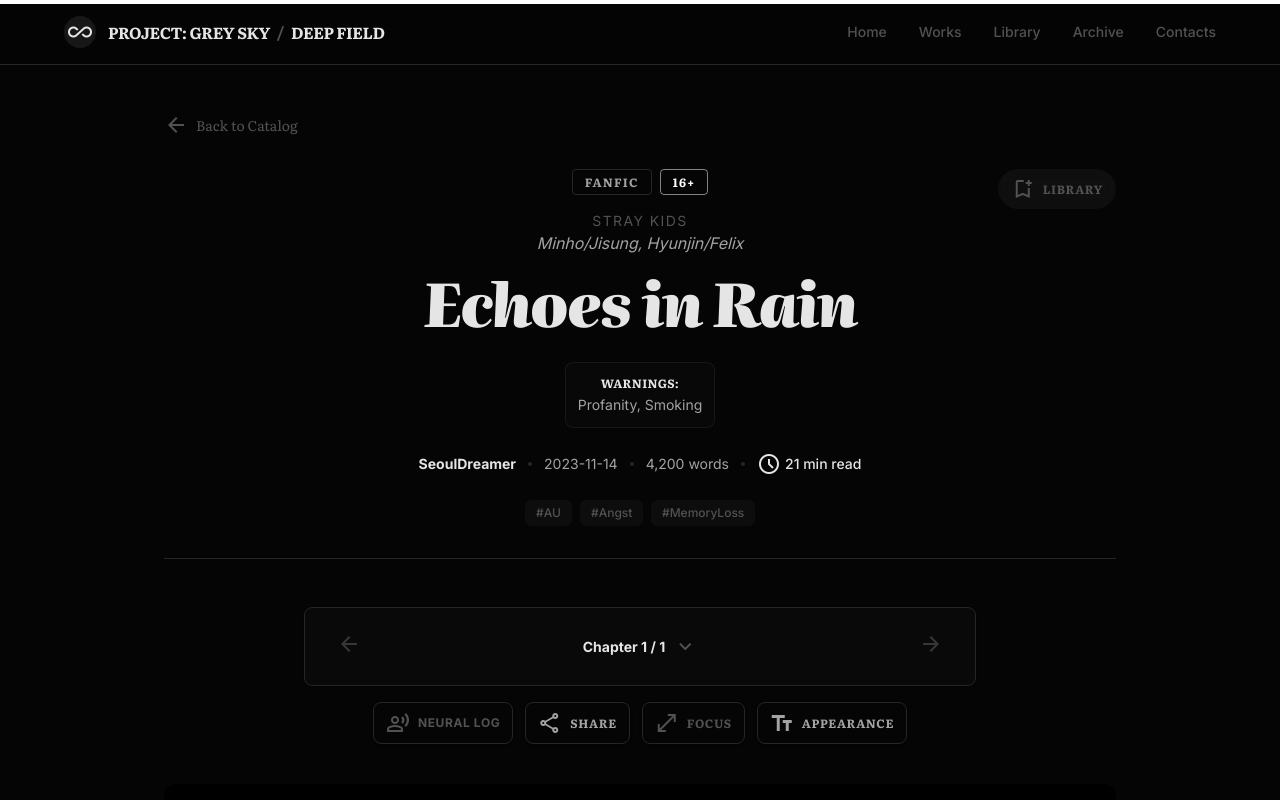
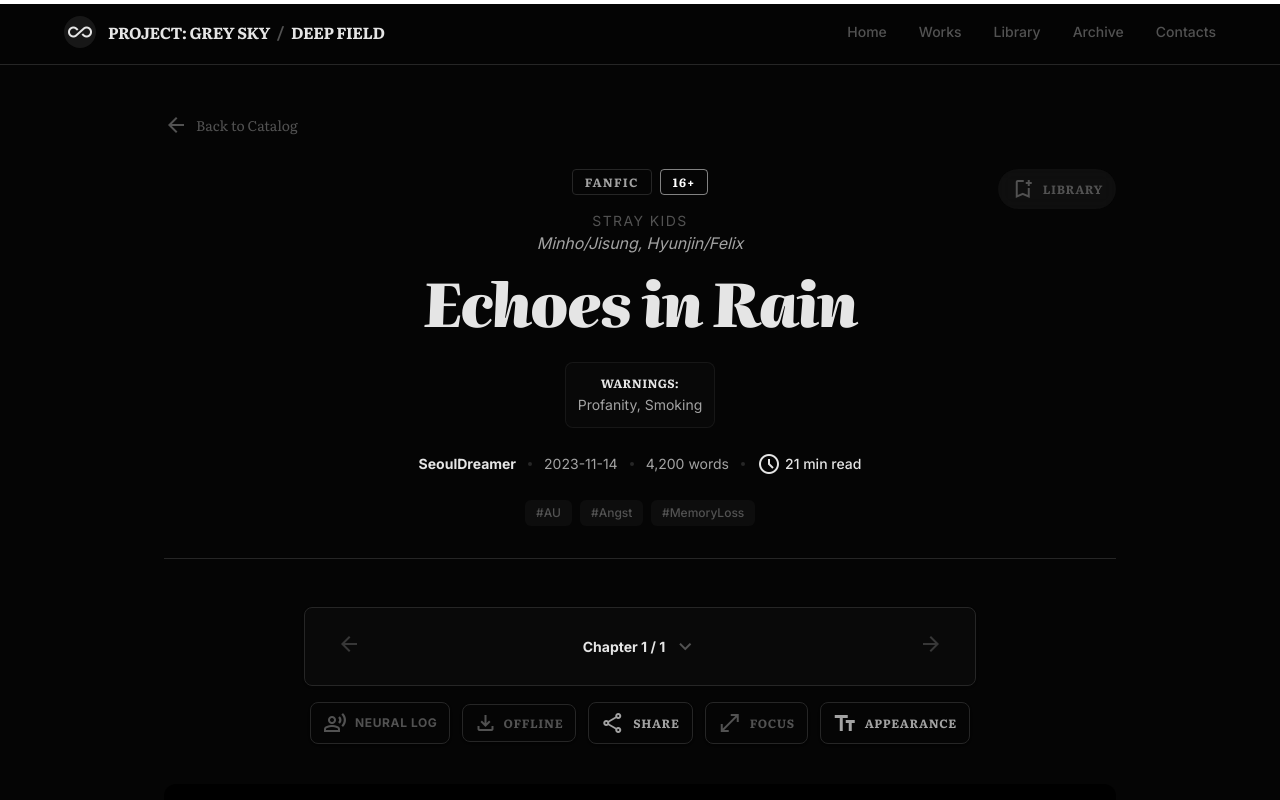
Before and after one commit to NIKIRIKI7/fanfics-reader, a Vue app in the folder frontend/: page /work/echoes-in-rain in a window 1280 px wide. Shown: the top 800 px of the page. Built offline with nearby package versions, Linux system fonts and the light colour scheme.

Commit message:
Добавление оффлайн режима

```diff
--- a/frontend/package.json
+++ b/frontend/package.json
@@ -41,6 +41,7 @@
     "tailwindcss": "^4.0.0",
     "typescript": "~5.9.0",
     "vite": "^7.1.11",
+    "vite-plugin-pwa": "^1.2.0",
     "vite-plugin-vue-devtools": "^8.0.3",
     "vue-tsc": "^3.1.1"
   }
--- a/frontend/src/App.vue
+++ b/frontend/src/App.vue
@@ -3,6 +3,7 @@ import { RouterView } from 'vue-router';
 import { useRoute } from 'vue-router';
 import { TheNavbar, TheFooter } from '@/widgets/layout';
 import { useReadingSettingsStore } from '@/features/customize-reading';
+import { NetworkStatus } from '@/features/offline-mode'; // <--- IMPORT
 import { onEnterFade, onLeaveFade, onEnterSlideDown, onLeaveSlideDown } from '@/shared/lib/gsapTransitions';
 
 const store = useReadingSettingsStore();
@@ -11,6 +12,9 @@ const route = useRoute(); // Импортируем useRoute
 
 <template>
   <div class="flex flex-col min-h-screen">
+    <!-- Network Indicator -->
+    <NetworkStatus /> <!-- <--- INSERT -->
+
     <!-- Navbar с GSAP анимацией -->
     <transition
       :css="false"
--- /dev/null
+++ b/frontend/src/features/offline-mode/index.ts
@@ -0,0 +1,3 @@
+export { default as DownloadButton } from './ui/DownloadButton.vue';
+export { default as NetworkStatus } from './ui/NetworkStatus.vue';
+export { useOfflineStore } from './model/store';
--- /dev/null
+++ b/frontend/src/features/offline-mode/model/store.ts
@@ -0,0 +1,79 @@
+import { defineStore } from 'pinia';
+import { ref, computed } from 'vue';
+import type { Work } from '@/entities/work';
+
+export const useOfflineStore = defineStore('offlineMode', () => {
+  const STORAGE_KEY = 'grey_sky_offline_cache';
+  // Храним полные объекты работ
+  const downloadedWorks = ref<Work[]>([]);
+  const isOnline = ref(navigator.onLine);
+
+  // Слушатели сети
+  window.addEventListener('online', () => { isOnline.value = true; });
+  window.addEventListener('offline', () => { isOnline.value = false; });
+
+  const init = () => {
+    const saved = localStorage.getItem(STORAGE_KEY);
+    if (saved) {
+      try {
+        downloadedWorks.value = JSON.parse(saved);
+      } catch (e) {
+        console.error('Offline cache corrupted', e);
+        downloadedWorks.value = [];
+      }
+    }
+  };
+
+  const isDownloaded = (workId: string) => {
+    return downloadedWorks.value.some(w => w.id === workId);
+  };
+
+  const downloadWork = (work: Work) => {
+    if (!isDownloaded(work.id)) {
+      // Клонируем объект, чтобы разорвать ссылки
+      const workCopy = JSON.parse(JSON.stringify(work));
+      downloadedWorks.value.push(workCopy);
+      saveToStorage();
+    }
+  };
+
+  const removeDownload = (workId: string) => {
+    const index = downloadedWorks.value.findIndex(w => w.id === workId);
+    if (index !== -1) {
+      downloadedWorks.value.splice(index, 1);
+      saveToStorage();
+    }
+  };
+
+  const toggleDownload = (work: Work) => {
+    if (isDownloaded(work.id)) {
+      removeDownload(work.id);
+    } else {
+      downloadWork(work);
+    }
+  };
+
+  const saveToStorage = () => {
+    try {
+      localStorage.setItem(STORAGE_KEY, JSON.stringify(downloadedWorks.value));
+    } catch (e) {
+      alert('Storage full! Cannot save for offline.');
+      console.error(e);
+    }
+  };
+
+  // Метод для получения работы (используется когда нет сети)
+  const getOfflineWork = (slug: string): Work | undefined => {
+    return downloadedWorks.value.find(w => w.slug === slug);
+  };
+
+  init();
+
+  return {
+    downloadedWorks,
+    isOnline,
+    isDownloaded,
+    toggleDownload,
+    getOfflineWork
+  };
+});
--- /dev/null
+++ b/frontend/src/features/offline-mode/ui/DownloadButton.vue
@@ -0,0 +1,64 @@
+<script setup lang="ts">
+import { computed, ref, nextTick, watch } from 'vue';
+import { useOfflineStore } from '../model/store';
+import type { Work } from '@/entities/work';
+import gsap from 'gsap';
+
+const props = defineProps<{ work: Work }>();
+const store = useOfflineStore();
+
+const isDownloaded = computed(() => store.isDownloaded(props.work.id));
+const buttonRef = ref<HTMLElement | null>(null);
+const iconRef = ref<HTMLElement | null>(null);
+
+const handleToggle = async () => {
+  // Анимация нажатия
+  if (buttonRef.value) {
+    gsap.to(buttonRef.value, {
+      scale: 0.95,
+      duration: 0.1,
+      yoyo: true,
+      repeat: 1
+    });
+  }
+  store.toggleDownload(props.work);
+};
+
+// Анимация иконки при изменении статуса
+watch(isDownloaded, async (newVal) => {
+  await nextTick();
+  if (iconRef.value) {
+    gsap.fromTo(iconRef.value,
+      { rotation: -180, scale: 0.5, opacity: 0 },
+      { rotation: 0, scale: 1, opacity: 1, duration: 0.5, ease: 'back.out(1.5)' }
+    );
+  }
+});
+</script>
+
+<template>
+  <button
+    ref="buttonRef"
+    @click="handleToggle"
+    class="flex items-center gap-2 px-3 py-2 rounded-lg border transition-all text-xs uppercase font-bold tracking-wider shadow-sm group"
+    :class="[
+      isDownloaded
+        ? 'bg-green-500/10 border-green-500 text-green-500'
+        : 'bg-background-primary border-border text-text-muted hover:text-text-primary hover:border-text-muted'
+    ]"
+    :title="isDownloaded ? 'Remove from Offline' : 'Download for Offline'"
+  >
+    <div class="relative w-5 h-5 flex items-center justify-center">
+      <span
+        ref="iconRef"
+        :key="isDownloaded ? 'check' : 'download'"
+        class="material-symbols-outlined text-[20px] absolute"
+      >
+        {{ isDownloaded ? 'offline_pin' : 'download' }}
+      </span>
+    </div>
+    <span class="hidden xl:inline">
+      {{ isDownloaded ? 'Downloaded' : 'Offline' }}
+    </span>
+  </button>
+</template>
--- /dev/null
+++ b/frontend/src/features/offline-mode/ui/NetworkStatus.vue
@@ -0,0 +1,28 @@
+<script setup lang="ts">
+import { useOfflineStore } from '../model/store';
+import { storeToRefs } from 'pinia';
+
+const store = useOfflineStore();
+const { isOnline } = storeToRefs(store);
+</script>
+
+<template>
+  <transition
+    enter-active-class="transition duration-300 ease-out"
+    enter-from-class="transform translate-y-full opacity-0"
+    enter-to-class="transform translate-y-0 opacity-100"
+    leave-active-class="transition duration-300 ease-in"
+    leave-from-class="transform translate-y-0 opacity-100"
+    leave-to-class="transform translate-y-full opacity-0"
+  >
+    <div
+      v-if="!isOnline"
+      class="fixed bottom-0 left-0 w-full bg-red-600 text-white py-1 text-center text-xs font-bold uppercase tracking-widest z-[100]"
+    >
+      <div class="flex items-center justify-center gap-2">
+        <span class="material-symbols-outlined text-[16px] animate-pulse">wifi_off</span>
+        Offline Mode Active
+      </div>
+    </div>
+  </transition>
+</template>
--- a/frontend/src/pages/work-details/ui/WorkDetailsPage.vue
+++ b/frontend/src/pages/work-details/ui/WorkDetailsPage.vue
@@ -1,15 +1,34 @@
 <script setup lang="ts">
-import { computed, ref } from 'vue';
+import { computed, ref, onMounted, watch } from 'vue';
 import { useRoute, RouterLink } from 'vue-router';
 import { works } from '@/entities/work';
 import BaseButton from '@/shared/ui/BaseButton.vue';
-// Импортируем локальные компоненты вместо виджетов
 import WorkViewer from './WorkViewer.vue';
 import ViewerSkeleton from './parts/ViewerSkeleton.vue';
+import { useOfflineStore } from '@/features/offline-mode'; // <--- IMPORT
 
 const route = useRoute();
-const isLoading = ref(false);
-const work = computed(() => works.find(w => w.slug === route.params.slug));
+const offlineStore = useOfflineStore();
+const isLoading = ref(true); // Ставим true по умолчанию для имитации загрузки
+
+// Логика получения данных
+const work = computed(() => {
+  const slug = route.params.slug as string;
+
+  // 1. Сначала ищем в основном источнике (mockData / API)
+  const fromApi = works.find(w => w.slug === slug);
+  if (fromApi) return fromApi;
+
+  // 2. Если не нашли (или мы офлайн и API упал), ищем в офлайн-хранилище
+  return offlineStore.getOfflineWork(slug);
+});
+
+// Имитация асинхронности
+onMounted(() => {
+  setTimeout(() => {
+    isLoading.value = false;
+  }, 500);
+});
 </script>
 
 <template>
@@ -26,6 +45,12 @@ const work = computed(() => works.find(w => w.slug === route.params.slug));
 
     <!-- 2. Data State -->
     <div v-else-if="work">
+      <!-- Если читаем из офлайн стора и нет сети, можно добавить бейдж "Offline View" -->
+      <div v-if="!offlineStore.isOnline" class="mb-4 px-3 py-2 bg-yellow-500/10 border border-yellow-500/30 rounded text-yellow-500 text-xs font-bold uppercase tracking-wider flex items-center gap-2">
+         <span class="material-symbols-outlined text-sm">cloud_off</span>
+         You are reading a saved copy
+      </div>
+
       <WorkViewer :work="work" />
     </div>
 
--- a/frontend/src/pages/work-details/ui/WorkViewer.vue
+++ b/frontend/src/pages/work-details/ui/WorkViewer.vue
@@ -11,6 +11,7 @@ import { useReadingProgressStore, ResumePrompt } from '@/features/reading-progre
 import { useViewHistoryStore } from '@/features/view-history';
 import { ShareButton } from '@/features/share-work';
 import { AudioReaderWidget } from '@/features/audio-reader';
+import { DownloadButton } from '@/features/offline-mode'; // <--- IMPORT
 import { storeToRefs } from 'pinia';
 import { onEnterFade, onLeaveFade, onEnterSlideUp, onLeaveSlideUp } from '@/shared/lib/gsapTransitions';
 
@@ -236,6 +237,9 @@ onUnmounted(() => {
             :author-audio-url="work.authorAudioUrl"
           />
 
+          <!-- Вставляем кнопку скачивания -->
+          <DownloadButton :work="work" /> <!-- <--- INSERT -->
+
           <ShareButton :work="work" />
 
           <button
@@ -259,6 +263,10 @@ onUnmounted(() => {
            :content="work.content || ''"
            :author-audio-url="work.authorAudioUrl"
          />
+
+         <!-- Вставляем кнопку скачивания для мобилок -->
+         <DownloadButton :work="work" /> <!-- <--- INSERT -->
+
          <ShareButton :work="work" />
          <button
            @click="settingsStore.setFocusMode(true)"
```
Also changed, not shown: frontend/vite.config.ts (+50 -0 lines), 1 other file (tests, documents, lock files or other folders). Lines whose indentation alone changed are shown as unchanged.
